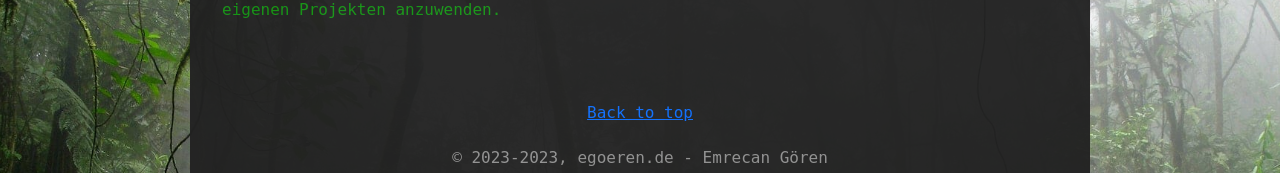
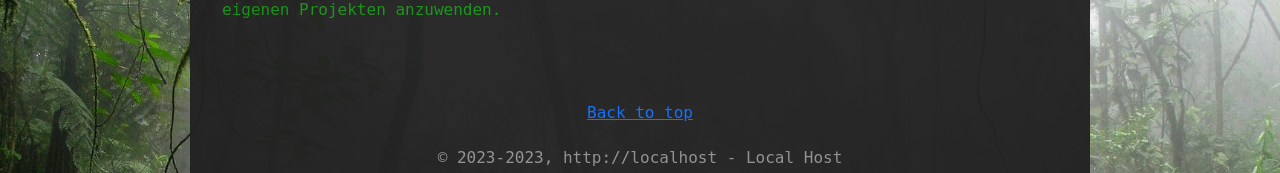
Before and after one commit to DrRorschach/Portfolio-Website, a website: page views/index.html in a window 1280 px wide. Shown: the part 3382-3555 px from the top of the page. Drawn offline with nearby package versions, Linux system fonts and the light colour scheme.

Commit message:
Update index.html

```diff
--- a/views/index.html
+++ b/views/index.html
@@ -147,7 +147,7 @@
 
 <footer class="center blog-footer footer text-white-50">
   <p><br><a href="#">Back to top </a><br></p>
-  &copy; 2023<script>new Date().getFullYear()>2019&&document.write("-"+new Date().getFullYear());</script>, egoeren.de - Emrecan Gören
+  &copy; 2023<script>new Date().getFullYear()>2019&&document.write("-"+new Date().getFullYear());</script>, http://localhost - Local Host
 </footer>
 </body>
 </html>
```
